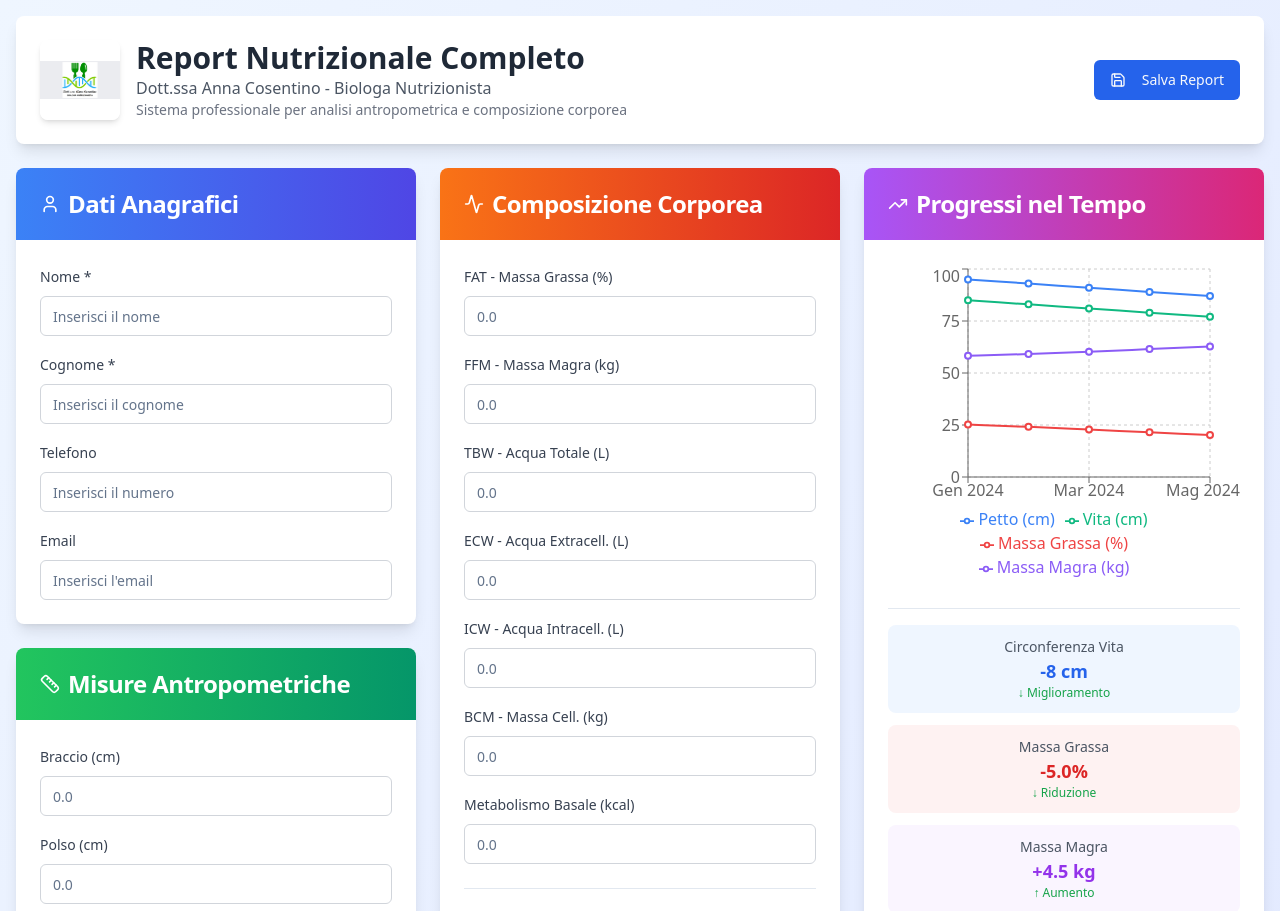
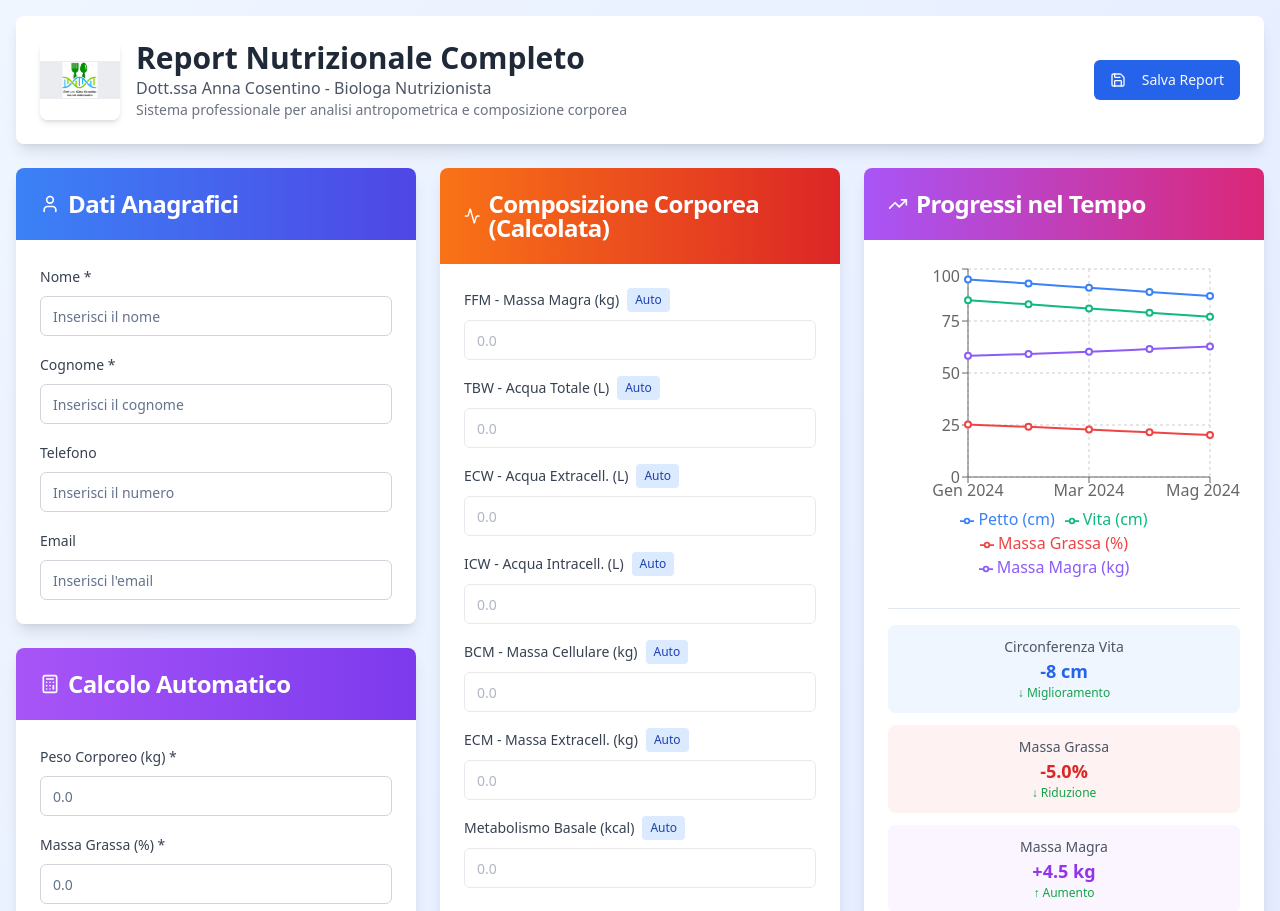
Before and after one commit to Contadina1966/patient-body-scan-pro, a React (Vite) app: page / in a window 1280 px wide. Shown: the top 911 px of the page. Built offline with nearby package versions, Linux system fonts and the light colour scheme.

Commit message:
Implement body composition calculations
Implement automatic calculation of body composition parameters (FFM, TBW, ICW, ECW, BCM, ECM, BMR) based on provided formulas and body weight (BW) and fat percentage (FAT%).

```diff
--- a/src/pages/Index.tsx
+++ b/src/pages/Index.tsx
@@ -1,13 +1,13 @@
-
-import { useState } from "react";
+import { useState, useEffect } from "react";
 import { Card, CardContent, CardHeader, CardTitle } from "@/components/ui/card";
 import { Button } from "@/components/ui/button";
 import { Input } from "@/components/ui/input";
 import { Label } from "@/components/ui/label";
 import { Separator } from "@/components/ui/separator";
-import { User, Ruler, Save, TrendingUp, Activity } from "lucide-react";
+import { User, Ruler, Save, TrendingUp, Activity, Calculator } from "lucide-react";
 import { toast } from "sonner";
 import { LineChart, Line, XAxis, YAxis, CartesianGrid, Tooltip, Legend, ResponsiveContainer } from 'recharts';
+import { calculateBodyComposition, BodyCompositionResults } from "@/utils/bodyCompositionCalculator";
 
 const Index = () => {
   const [patientData, setPatientData] = useState({
@@ -15,6 +15,8 @@ const Index = () => {
     surname: "",
     phone: "",
     email: "",
+    bodyWeight: "", // Nuovo campo per peso corporeo
+    fatPercentage: "", // Nuovo campo per percentuale massa grassa
     measurements: {
       braccio: "",
       polso: "",
@@ -34,9 +36,46 @@ const Index = () => {
       ecw: "",
       icw: "",
       bcm: "",
+      ecm: "", // Nuovo campo ECM
       metabolismoBasale: ""
     }
   });
+
+  const [calculatedResults, setCalculatedResults] = useState<BodyCompositionResults | null>(null);
+
+  // Calcolo automatico quando cambiano peso e percentuale grassa
+  useEffect(() => {
+    if (patientData.bodyWeight && patientData.fatPercentage) {
+      const bodyWeight = parseFloat(patientData.bodyWeight);
+      const fatPercentage = parseFloat(patientData.fatPercentage);
+
+      if (bodyWeight > 0 && fatPercentage >= 0 && fatPercentage <= 100) {
+        try {
+          const results = calculateBodyComposition({ bodyWeight, fatPercentage });
+          setCalculatedResults(results);
+
+          // Aggiorna automaticamente i campi calcolati
+          setPatientData(prev => ({
+            ...prev,
+            bodyComposition: {
+              ...prev.bodyComposition,
+              fat: fatPercentage.toString(),
+              ffm: results.ffm.toString(),
+              tbw: results.tbw.toString(),
+              ecw: results.ecw.toString(),
+              icw: results.icw.toString(),
+              bcm: results.bcm.toString(),
+              ecm: results.ecm.toString(),
+              metabolismoBasale: results.bmr.toString()
+            }
+          }));
+        } catch (error) {
+          console.error('Errore nel calcolo:', error);
+          toast.error("Errore nel calcolo dei parametri");
+        }
+      }
+    }
+  }, [patientData.bodyWeight, patientData.fatPercentage]);
 
   // Dati di esempio per il grafico dei progressi
   const progressData = [
@@ -127,6 +166,7 @@ const Index = () => {
     }
 
     console.log("Dati paziente salvati:", patientData);
+    console.log("Risultati calcolati:", calculatedResults);
     toast.success("Report paziente salvato con successo!");
   };
 
@@ -144,13 +184,13 @@ const Index = () => {
   ];
 
   const bodyCompositionFields = [
-    { key: "fat", label: "FAT - Massa Grassa (%)" },
-    { key: "ffm", label: "FFM - Massa Magra (kg)" },
-    { key: "tbw", label: "TBW - Acqua Totale (L)" },
-    { key: "ecw", label: "ECW - Acqua Extracell. (L)" },
-    { key: "icw", label: "ICW - Acqua Intracell. (L)" },
-    { key: "bcm", label: "BCM - Massa Cell. (kg)" },
-    { key: "metabolismoBasale", label: "Metabolismo Basale (kcal)" }
+    { key: "ffm", label: "FFM - Massa Magra (kg)", calculated: true },
+    { key: "tbw", label: "TBW - Acqua Totale (L)", calculated: true },
+    { key: "ecw", label: "ECW - Acqua Extracell. (L)", calculated: true },
+    { key: "icw", label: "ICW - Acqua Intracell. (L)", calculated: true },
+    { key: "bcm", label: "BCM - Massa Cellulare (kg)", calculated: true },
+    { key: "ecm", label: "ECM - Massa Extracell. (kg)", calculated: true },
+    { key: "metabolismoBasale", label: "Metabolismo Basale (kcal)", calculated: true }
   ];
 
   return (
@@ -241,6 +281,49 @@ const Index = () => {
               </CardContent>
             </Card>
 
+            {/* Calcolo Automatico */}
+            <Card className="shadow-lg border-0">
+              <CardHeader className="bg-gradient-to-r from-purple-500 to-violet-600 text-white rounded-t-lg">
+                <CardTitle className="flex items-center">
+                  <Calculator className="w-5 h-5 mr-2" />
+                  Calcolo Automatico
+                </CardTitle>
+              </CardHeader>
+              <CardContent className="p-6">
+                <div className="space-y-4">
+                  <div className="space-y-2">
+                    <Label htmlFor="bodyWeight" className="text-sm font-medium text-gray-700">Peso Corporeo (kg) *</Label>
+                    <Input
+                      id="bodyWeight"
+                      type="number"
+                      step="0.1"
+                      placeholder="0.0"
+                      value={patientData.bodyWeight}
+                      onChange={(e) => handleInputChange("bodyWeight", e.target.value)}
+                      className="border-gray-300 focus:ring-purple-500 focus:border-purple-500"
+                    />
+                  </div>
+                  <div className="space-y-2">
+                    <Label htmlFor="fatPercentage" className="text-sm font-medium text-gray-700">Massa Grassa (%) *</Label>
+                    <Input
+                      id="fatPercentage"
+                      type="number"
+                      step="0.1"
+                      placeholder="0.0"
+                      value={patientData.fatPercentage}
+                      onChange={(e) => handleInputChange("fatPercentage", e.target.value)}
+                      className="border-gray-300 focus:ring-purple-500 focus:border-purple-500"
+                    />
+                  </div>
+                  {calculatedResults && (
+                    <div className="mt-4 p-3 bg-green-50 rounded-lg">
+                      <p className="text-sm text-green-800 font-medium">✓ Calcoli aggiornati automaticamente</p>
+                    </div>
+                  )}
+                </div>
+              </CardContent>
+            </Card>
+
             {/* Misure Antropometriche */}
             <Card className="shadow-lg border-0">
               <CardHeader className="bg-gradient-to-r from-green-500 to-emerald-600 text-white rounded-t-lg">
@@ -278,15 +361,16 @@ const Index = () => {
               <CardHeader className="bg-gradient-to-r from-orange-500 to-red-600 text-white rounded-t-lg">
                 <CardTitle className="flex items-center">
                   <Activity className="w-5 h-5 mr-2" />
-                  Composizione Corporea
+                  Composizione Corporea (Calcolata)
                 </CardTitle>
               </CardHeader>
               <CardContent className="p-6">
                 <div className="space-y-4">
                   {bodyCompositionFields.map((field) => (
                     <div key={field.key} className="space-y-2">
-                      <Label htmlFor={field.key} className="text-sm font-medium text-gray-700">
+                      <Label htmlFor={field.key} className="text-sm font-medium text-gray-700 flex items-center">
                         {field.label}
+                        {field.calculated && <span className="ml-2 text-xs bg-blue-100 text-blue-800 px-2 py-1 rounded">Auto</span>}
                       </Label>
                       <Input
                         id={field.key}
@@ -296,6 +380,8 @@ const Index = () => {
                         value={patientData.bodyComposition[field.key as keyof typeof patientData.bodyComposition]}
                         onChange={(e) => handleBodyCompositionChange(field.key, e.target.value)}
                         className="border-gray-300 focus:ring-orange-500 focus:border-orange-500"
+                        readOnly={field.calculated}
+                        disabled={field.calculated}
                       />
                     </div>
                   ))}
@@ -326,7 +412,7 @@ const Index = () => {
                   <div className="p-3 bg-red-50 rounded-lg text-center">
                     <p className="text-xs text-gray-600">Massa Grassa</p>
                     <p className="text-lg font-bold text-red-600">
-                      {patientData.bodyComposition.fat || "0.0"}%
+                      {patientData.fatPercentage || "0.0"}%
                     </p>
                   </div>
                   <div className="p-3 bg-blue-50 rounded-lg text-center">
--- /dev/null
+++ b/src/utils/bodyCompositionCalculator.ts
@@ -0,0 +1,55 @@
+
+export interface BodyCompositionInput {
+  bodyWeight: number; // BW - Peso corporeo in kg
+  fatPercentage: number; // FAT% - Percentuale di massa grassa
+}
+
+export interface BodyCompositionResults {
+  ffm: number; // FFM - Massa Magra in kg
+  tbw: number; // TBW - Acqua Totale in L
+  icw: number; // ICW - Acqua Intracellulare in L
+  ecw: number; // ECW - Acqua Extracellulare in L
+  bcm: number; // BCM - Massa Cellulare in kg
+  ecm: number; // ECM - Massa Extracellulare in kg
+  bmr: number; // BMR - Metabolismo Basale in kcal
+}
+
+export const calculateBodyComposition = (input: BodyCompositionInput): BodyCompositionResults => {
+  const { bodyWeight, fatPercentage } = input;
+
+  // Validazione input
+  if (bodyWeight <= 0 || fatPercentage < 0 || fatPercentage > 100) {
+    throw new Error('Valori di input non validi');
+  }
+
+  // FFM = BW - (BW × FAT%)
+  const ffm = bodyWeight - (bodyWeight * (fatPercentage / 100));
+
+  // TBW = 0,73 × FFM (stima empirica)
+  const tbw = 0.73 * ffm;
+
+  // ICW = 0,60 × TBW
+  const icw = 0.60 * tbw;
+
+  // ECW = 0,40 × TBW
+  const ecw = 0.40 * tbw;
+
+  // BCM = 0,70 × FFM
+  const bcm = 0.70 * ffm;
+
+  // ECM = FFM - BCM
+  const ecm = ffm - bcm;
+
+  // BMR = 370 + (21,6 × FFM)
+  const bmr = 370 + (21.6 * ffm);
+
+  return {
+    ffm: Math.round(ffm * 10) / 10,
+    tbw: Math.round(tbw * 10) / 10,
+    icw: Math.round(icw * 10) / 10,
+    ecw: Math.round(ecw * 10) / 10,
+    bcm: Math.round(bcm * 10) / 10,
+    ecm: Math.round(ecm * 10) / 10,
+    bmr: Math.round(bmr)
+  };
+};
```
